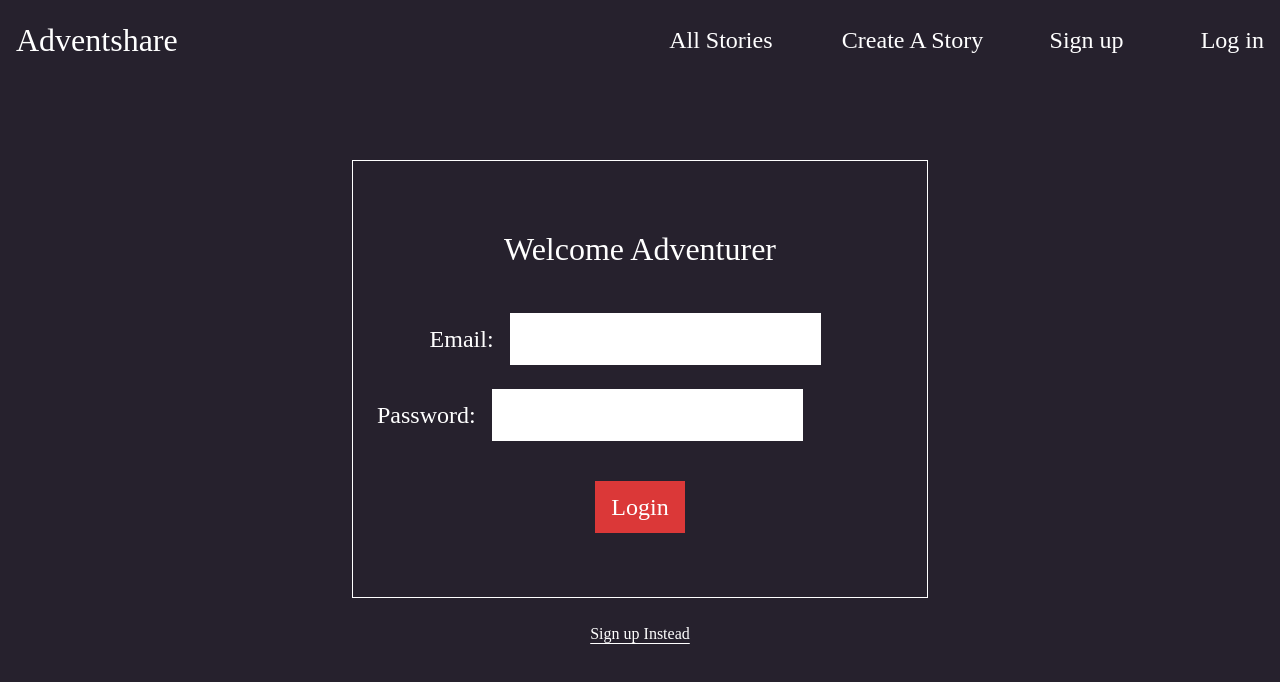
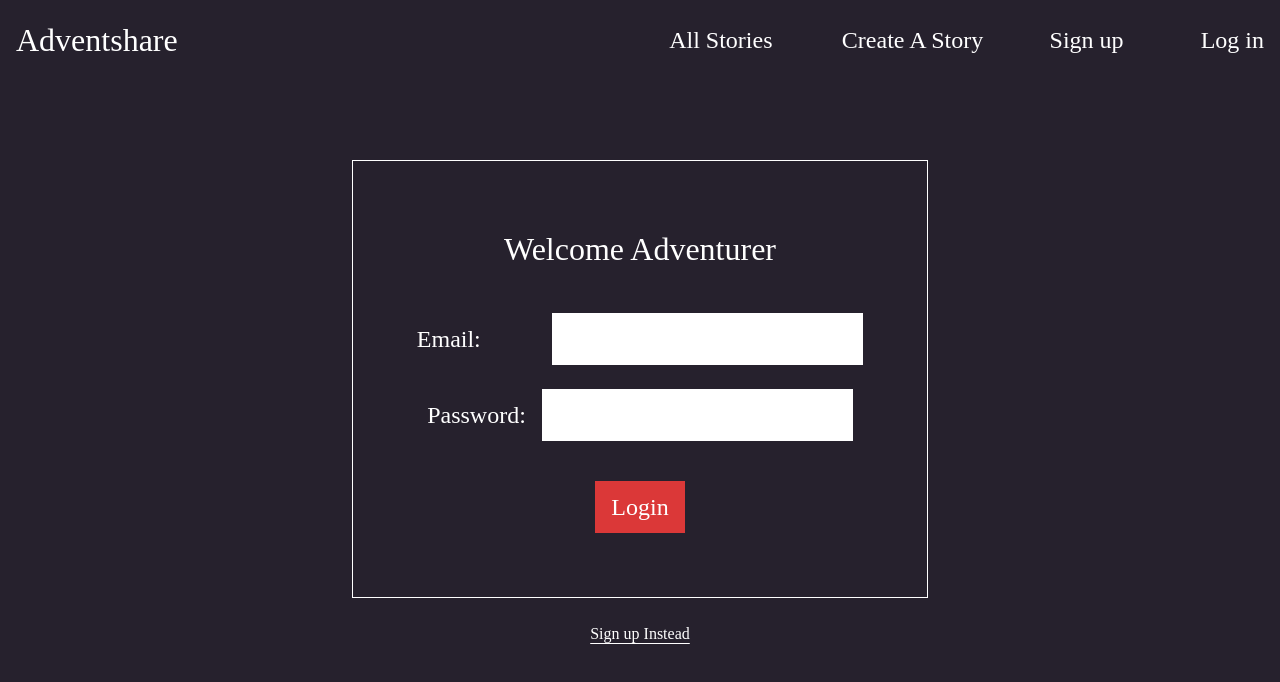
Before and after one commit to jpdotdev/adventshare-frontend, a React (Create React App) app: page /login in a window 1280 px wide. Shown: the top 682 px of the page. Built offline with nearby package versions, Linux system fonts and the light colour scheme.

Commit message:
replace heading color

```diff
--- a/src/components/Login.js
+++ b/src/components/Login.js
@@ -39,10 +39,10 @@ const Login = () => {
     <div className="flex flex-col items-center">
       <form
         onSubmit={handleSubmit}
-        className="login-signup mt-[10rem] mb-6 mx-auto px-6 py-16 border border-white w-[80%] max-w-xl text-center font-CinzelDeco"
+        className="login-signup flex flex-col items-center mt-[10rem] mb-6 mx-auto px-2 py-16 border border-white w-[80%] max-w-xl text-center font-CinzelDeco"
       >
-        <p className="welcomels mb-10">Welcome Adventurer</p>
-        <label className="flex flex-row mx-auto m-6 w-4/5 items-center">
+        <p className="welcomels mb-10 text-hYellow">Welcome Adventurer</p>
+        <label className="flex flex-row mx-auto mb-6 w-4/5 items-center justify-between">
           <p className="mr-4">Email:</p>
           <input
             value={email}
@@ -51,7 +51,7 @@ const Login = () => {
             className="font-Fauna text-dkpurple p-2"
           />
         </label>
-        <label className="flex flex-row mx-auto mb-10 items-center">
+        <label className="flex flex-row mx-auto mb-10 items-center justify-between">
           <p className="mr-4">Password:</p>
           <input
             value={password}
--- a/src/routes/Home.js
+++ b/src/routes/Home.js
@@ -8,7 +8,7 @@ const Home = () => {
     <div className="flex flex-row">
       <img src={dragon} alt="" className="w-1/2" />
       <div className="w-3/5  py-16 px-auto mt-12 mb-8 mx-auto text-center rounded-[4rem]  max-w-4xl">
-        <h1 className="welcome text-asred font-bold px-4 mt-4">
+        <h1 className="welcome text-hYellow font-bold px-4 mt-4">
           {" "}
           Welcome to Adventshare!{" "}
         </h1>
```
